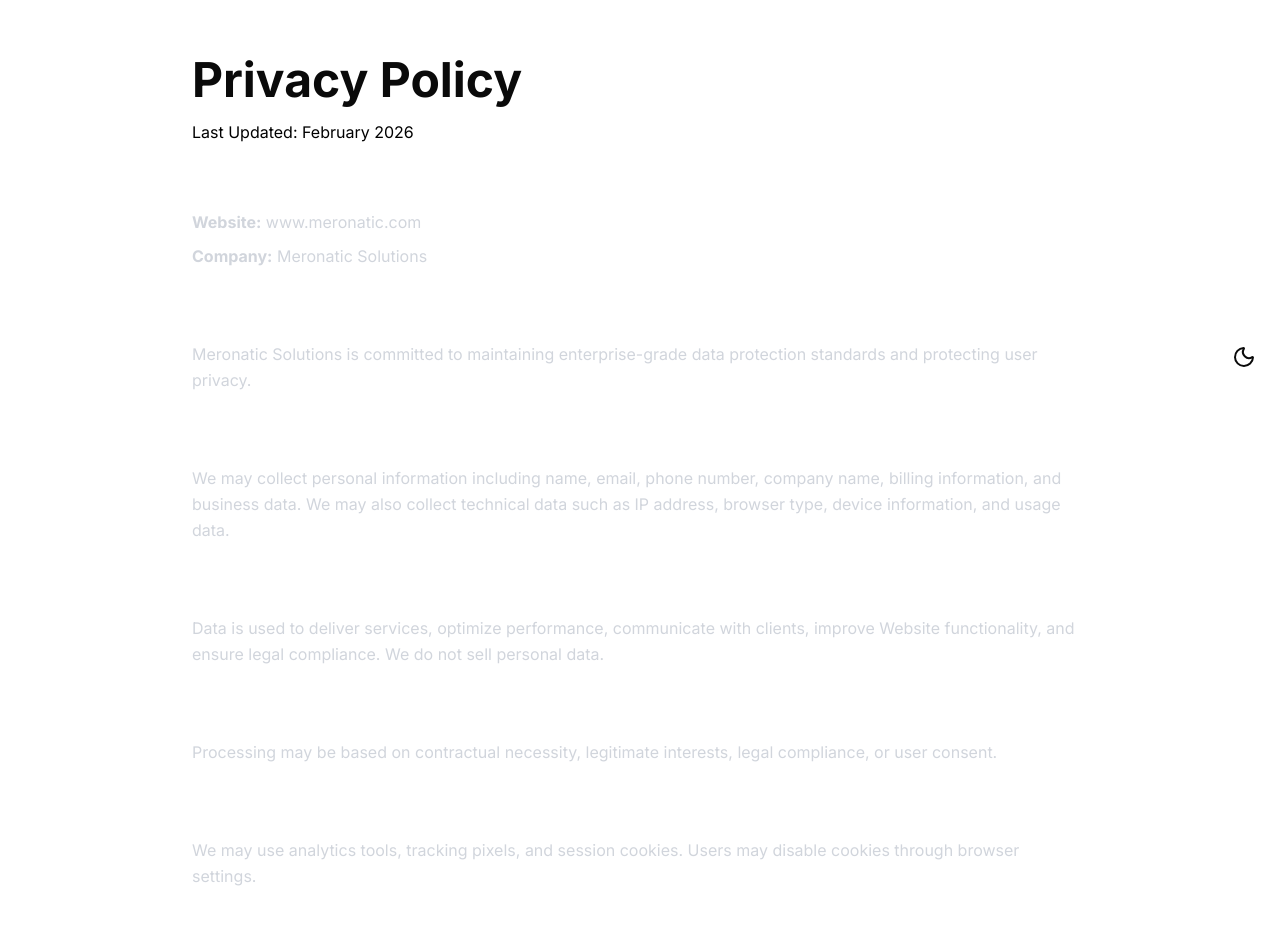
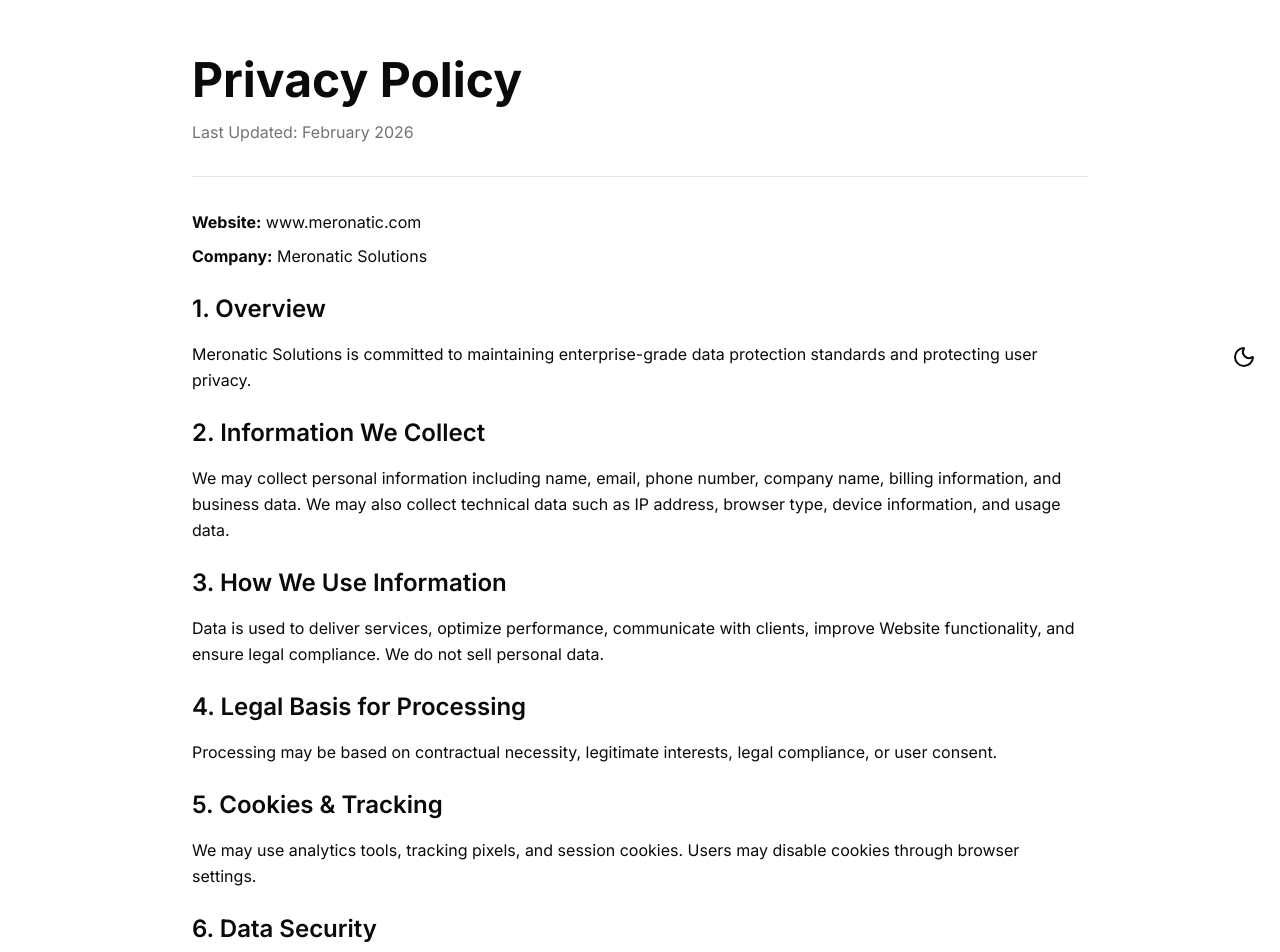
Before and after one commit to meronatic-dev1/meronatic-main, a Next.js app: page /privacy in a window 1280 px wide. Shown: the part 40-992 px from the top of the page. Built offline with nearby package versions, Linux system fonts and the light colour scheme.

Commit message:
fix: update terms and privacy pages for light theme compatibility

```diff
--- a/app/privacy/page.tsx
+++ b/app/privacy/page.tsx
@@ -4,79 +4,79 @@
     return (
         <main className="bg-background min-h-screen text-foreground py-24 px-6 md:px-12 lg:px-24">
             <div className="max-w-4xl mx-auto space-y-8">
-                <header className="space-y-4 border-b border-white/10 pb-8">
+                <header className="space-y-4 border-b border-border pb-8">
                     <h1 className="text-4xl md:text-5xl font-bold">Privacy Policy</h1>
-                    <p className="text-black">Last Updated: February 2026</p>
+                    <p className="text-muted-foreground">Last Updated: February 2026</p>
                 </header>
 
-                <section className="space-y-6 text-gray-300 leading-relaxed">
+                <section className="space-y-6 text-foreground leading-relaxed">
                     <div className="space-y-2">
                         <p><strong>Website:</strong> www.meronatic.com</p>
                         <p><strong>Company:</strong> Meronatic Solutions</p>
                     </div>
 
                     <div className="space-y-4">
-                        <h2 className="text-2xl font-semibold text-white">1. Overview</h2>
+                        <h2 className="text-2xl font-semibold">1. Overview</h2>
                         <p>Meronatic Solutions is committed to maintaining enterprise-grade data protection standards and protecting user privacy.</p>
                     </div>
 
                     <div className="space-y-4">
-                        <h2 className="text-2xl font-semibold text-white">2. Information We Collect</h2>
+                        <h2 className="text-2xl font-semibold">2. Information We Collect</h2>
                         <p>We may collect personal information including name, email, phone number, company name, billing information, and business data. We may also collect technical data such as IP address, browser type, device information, and usage data.</p>
                     </div>
 
                     <div className="space-y-4">
-                        <h2 className="text-2xl font-semibold text-white">3. How We Use Information</h2>
+                        <h2 className="text-2xl font-semibold">3. How We Use Information</h2>
                         <p>Data is used to deliver services, optimize performance, communicate with clients, improve Website functionality, and ensure legal compliance. We do not sell personal data.</p>
                     </div>
 
                     <div className="space-y-4">
-                        <h2 className="text-2xl font-semibold text-white">4. Legal Basis for Processing</h2>
+                        <h2 className="text-2xl font-semibold">4. Legal Basis for Processing</h2>
                         <p>Processing may be based on contractual necessity, legitimate interests, legal compliance, or user consent.</p>
                     </div>
 
                     <div className="space-y-4">
-                        <h2 className="text-2xl font-semibold text-white">5. Cookies & Tracking</h2>
+                        <h2 className="text-2xl font-semibold">5. Cookies & Tracking</h2>
                         <p>We may use analytics tools, tracking pixels, and session cookies. Users may disable cookies through browser settings.</p>
                     </div>
 
                     <div className="space-y-4">
-                        <h2 className="text-2xl font-semibold text-white">6. Data Security</h2>
+                        <h2 className="text-2xl font-semibold">6. Data Security</h2>
                         <p>We implement security measures including SSL encryption, secure hosting, and controlled access policies.</p>
                     </div>
 
                     <div className="space-y-4">
-                        <h2 className="text-2xl font-semibold text-white">7. Data Sharing</h2>
+                        <h2 className="text-2xl font-semibold">7. Data Sharing</h2>
                         <p>Information may be shared with trusted service providers, advertising platforms, payment processors, or legal authorities when required.</p>
                     </div>
 
                     <div className="space-y-4">
-                        <h2 className="text-2xl font-semibold text-white">8. Data Retention</h2>
+                        <h2 className="text-2xl font-semibold">8. Data Retention</h2>
                         <p>Data is retained only as long as necessary to fulfill contractual and legal obligations.</p>
                     </div>
 
                     <div className="space-y-4">
-                        <h2 className="text-2xl font-semibold text-white">9. User Rights</h2>
+                        <h2 className="text-2xl font-semibold">9. User Rights</h2>
                         <p>Users may request access, correction, deletion, withdrawal of consent, or data portability subject to applicable laws.</p>
                     </div>
 
                     <div className="space-y-4">
-                        <h2 className="text-2xl font-semibold text-white">10. International Transfers</h2>
+                        <h2 className="text-2xl font-semibold">10. International Transfers</h2>
                         <p>Data may be processed outside your country of residence with appropriate safeguards.</p>
                     </div>
 
                     <div className="space-y-4">
-                        <h2 className="text-2xl font-semibold text-white">11. Children's Privacy</h2>
+                        <h2 className="text-2xl font-semibold">11. Children's Privacy</h2>
                         <p>Our services are not directed to individuals under 18 years of age.</p>
                     </div>
 
                     <div className="space-y-4">
-                        <h2 className="text-2xl font-semibold text-white">12. Policy Updates</h2>
+                        <h2 className="text-2xl font-semibold">12. Policy Updates</h2>
                         <p>We reserve the right to update this Privacy Policy at any time. Continued use constitutes acceptance.</p>
                     </div>
 
                     <div className="space-y-4">
-                        <h2 className="text-2xl font-semibold text-white">13. Contact</h2>
+                        <h2 className="text-2xl font-semibold">13. Contact</h2>
                         <p>Meronatic Solutions<br />
                             Website: www.meronatic.com<br />
                             Email: info@meronatic.com</p>
```
Also changed, not shown: app/terms/page.tsx (+16 -16 lines).
